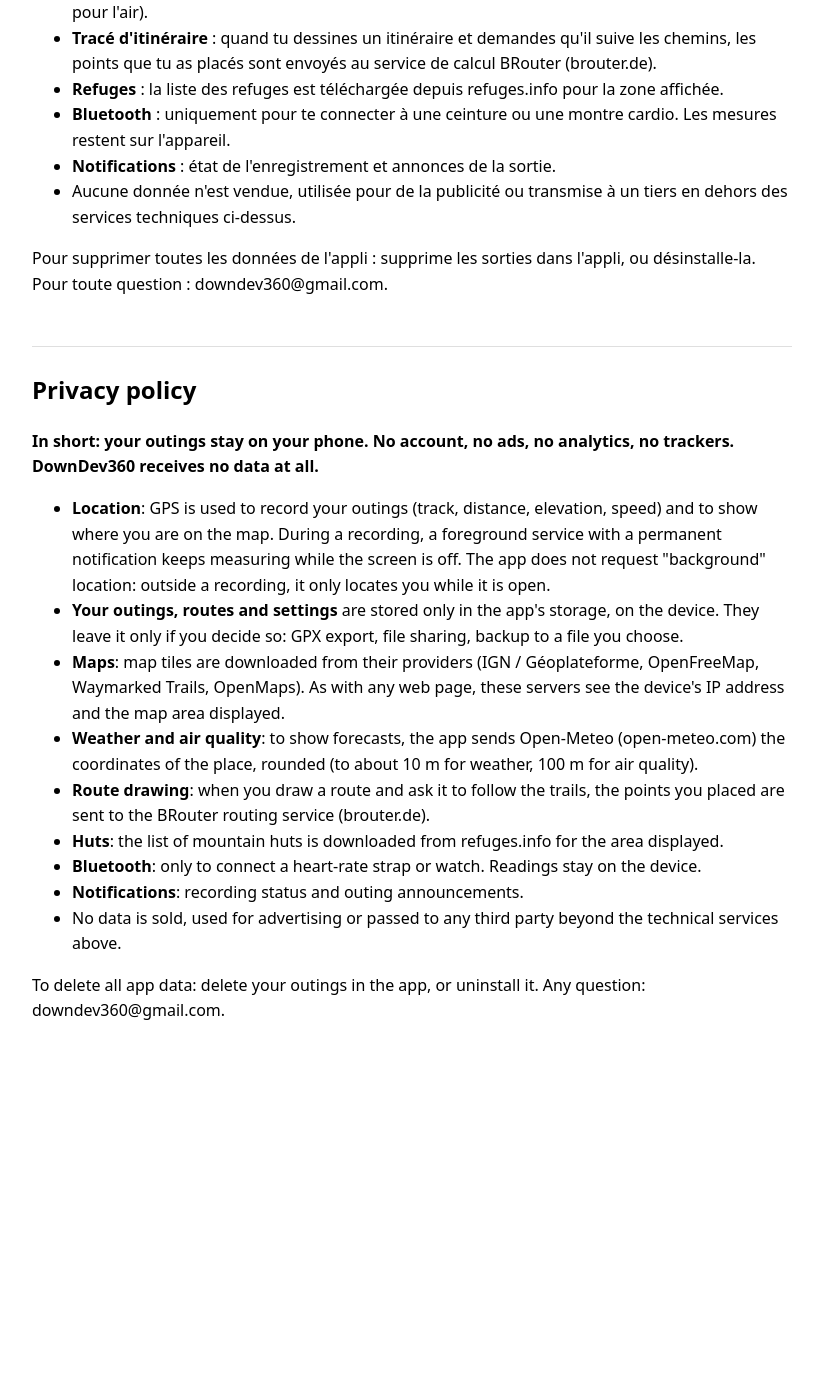
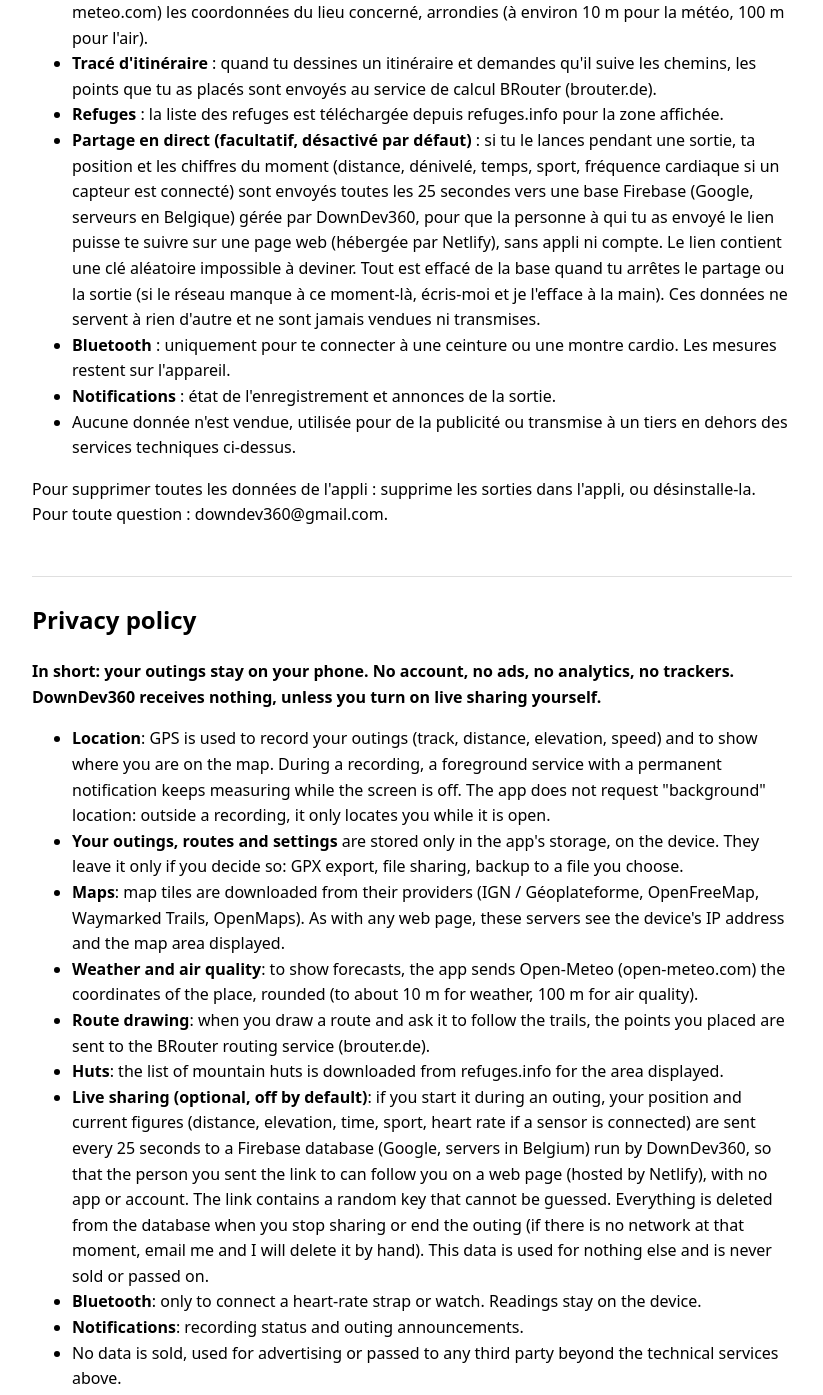
Before and after one commit to mickbike360/playstore, a plain HTML site: page sentier/confidentialite.html in a window 1280 px wide. Shown: the part 722-2117 px from the top of the page, without its empty margins (228-1051 px from the left). Before the commit the page ends 1826 px from the top, so only its background shows below. Drawn offline with Linux system fonts and the light colour scheme.

Commit message:
Sentier : partage de suivi gardé (confidentialité, fiche, sécurité des données)
Co-Authored-By: Claude Opus 5.5 <noreply@anthropic.com>

```diff
--- a/sentier/confidentialite.html
+++ b/sentier/confidentialite.html
@@ -15,13 +15,13 @@
 </head>
 <body>
 <h1>Sentier</h1>
-<p class="date">Éditeur / Publisher : <strong>DownDev360</strong> — downdev360@gmail.com — 16/11/2026 ·
+<p class="date">Éditeur / Publisher : <strong>DownDev360</strong> — downdev360@gmail.com — 17/11/2026 ·
 <a href="../mentions-legales.html">Mentions légales / Legal notice</a></p>
 <nav><a href="#fr">Français</a><a href="#en">English</a></nav>
 
 <h2 id="fr">Politique de confidentialité</h2>
 <p><strong>En bref : tes sorties restent sur ton téléphone. Pas de compte, pas de publicité, pas de statistiques,
-pas de traceur. DownDev360 ne reçoit aucune donnée.</strong></p>
+pas de traceur. DownDev360 ne reçoit rien, sauf si tu actives toi-même le partage en direct.</strong></p>
 <ul>
   <li><strong>Localisation</strong> : le GPS sert à enregistrer tes sorties (trace, distance, dénivelé, vitesse) et à te
     situer sur la carte. Pendant un enregistrement, un service de premier plan avec une notification permanente
@@ -38,6 +38,12 @@ pas de traceur. DownDev360 ne reçoit aucune donnée.</strong></p>
   <li><strong>Tracé d'itinéraire</strong> : quand tu dessines un itinéraire et demandes qu'il suive les chemins, les
     points que tu as placés sont envoyés au service de calcul BRouter (brouter.de).</li>
   <li><strong>Refuges</strong> : la liste des refuges est téléchargée depuis refuges.info pour la zone affichée.</li>
+  <li><strong>Partage en direct (facultatif, désactivé par défaut)</strong> : si tu le lances pendant une sortie,
+    ta position et les chiffres du moment (distance, dénivelé, temps, sport, fréquence cardiaque si un capteur est
+    connecté) sont envoyés toutes les 25 secondes vers une base Firebase (Google, serveurs en Belgique) gérée par
+    DownDev360, pour que la personne à qui tu as envoyé le lien puisse te suivre sur une page web (hébergée par Netlify), sans appli ni compte. Le lien contient une clé aléatoire
+    impossible à deviner. Tout est effacé de la base quand tu arrêtes le partage ou la sortie (si le réseau manque à ce moment-là, écris-moi et je l'efface à la main). Ces données ne
+    servent à rien d'autre et ne sont jamais vendues ni transmises.</li>
   <li><strong>Bluetooth</strong> : uniquement pour te connecter à une ceinture ou une montre cardio. Les mesures restent
     sur l'appareil.</li>
   <li><strong>Notifications</strong> : état de l'enregistrement et annonces de la sortie.</li>
@@ -49,7 +55,7 @@ Pour toute question : downdev360@gmail.com.</p>
 
 <h2 id="en">Privacy policy</h2>
 <p><strong>In short: your outings stay on your phone. No account, no ads, no analytics, no trackers. DownDev360
-receives no data at all.</strong></p>
+receives nothing, unless you turn on live sharing yourself.</strong></p>
 <ul>
   <li><strong>Location</strong>: GPS is used to record your outings (track, distance, elevation, speed) and to show
     where you are on the map. During a recording, a foreground service with a permanent notification keeps measuring
@@ -65,6 +71,11 @@ receives no data at all.</strong></p>
   <li><strong>Route drawing</strong>: when you draw a route and ask it to follow the trails, the points you placed are
     sent to the BRouter routing service (brouter.de).</li>
   <li><strong>Huts</strong>: the list of mountain huts is downloaded from refuges.info for the area displayed.</li>
+  <li><strong>Live sharing (optional, off by default)</strong>: if you start it during an outing, your position and
+    current figures (distance, elevation, time, sport, heart rate if a sensor is connected) are sent every 25 seconds
+    to a Firebase database (Google, servers in Belgium) run by DownDev360, so that the person you sent the link to can
+    follow you on a web page (hosted by Netlify), with no app or account. The link contains a random key that cannot be guessed. Everything is deleted from the database when
+    you stop sharing or end the outing (if there is no network at that moment, email me and I will delete it by hand). This data is used for nothing else and is never sold or passed on.</li>
   <li><strong>Bluetooth</strong>: only to connect a heart-rate strap or watch. Readings stay on the device.</li>
   <li><strong>Notifications</strong>: recording status and outing announcements.</li>
   <li>No data is sold, used for advertising or passed to any third party beyond the technical services above.</li>
```
Also changed, not shown: 2 other files.
